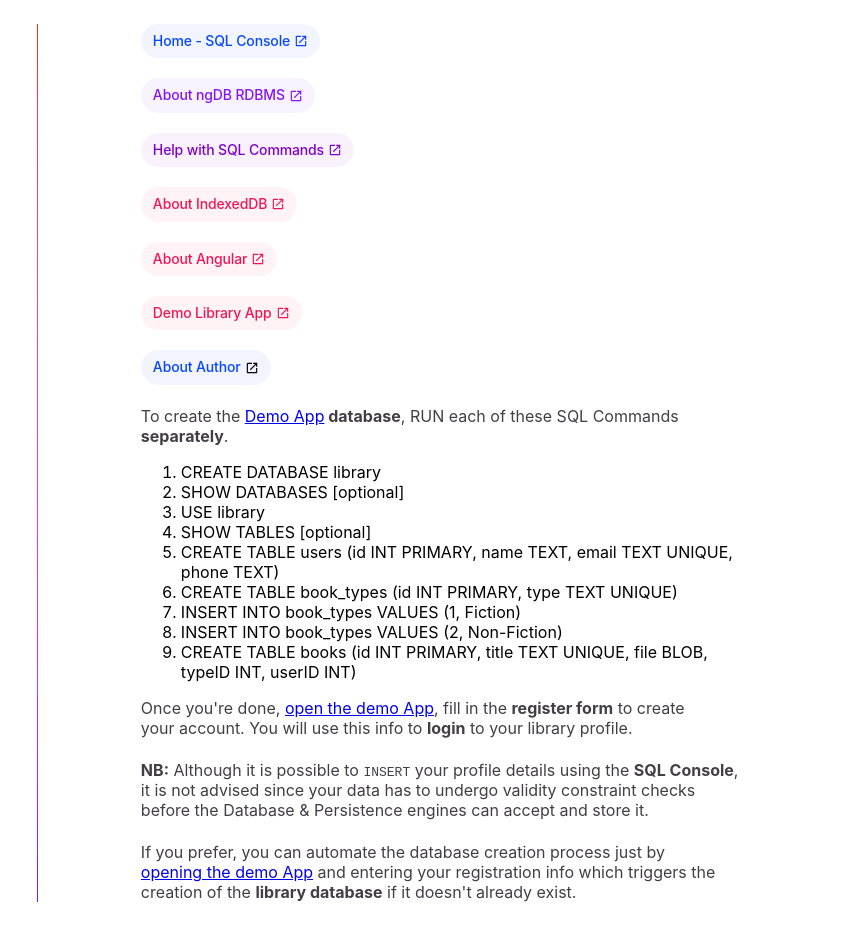
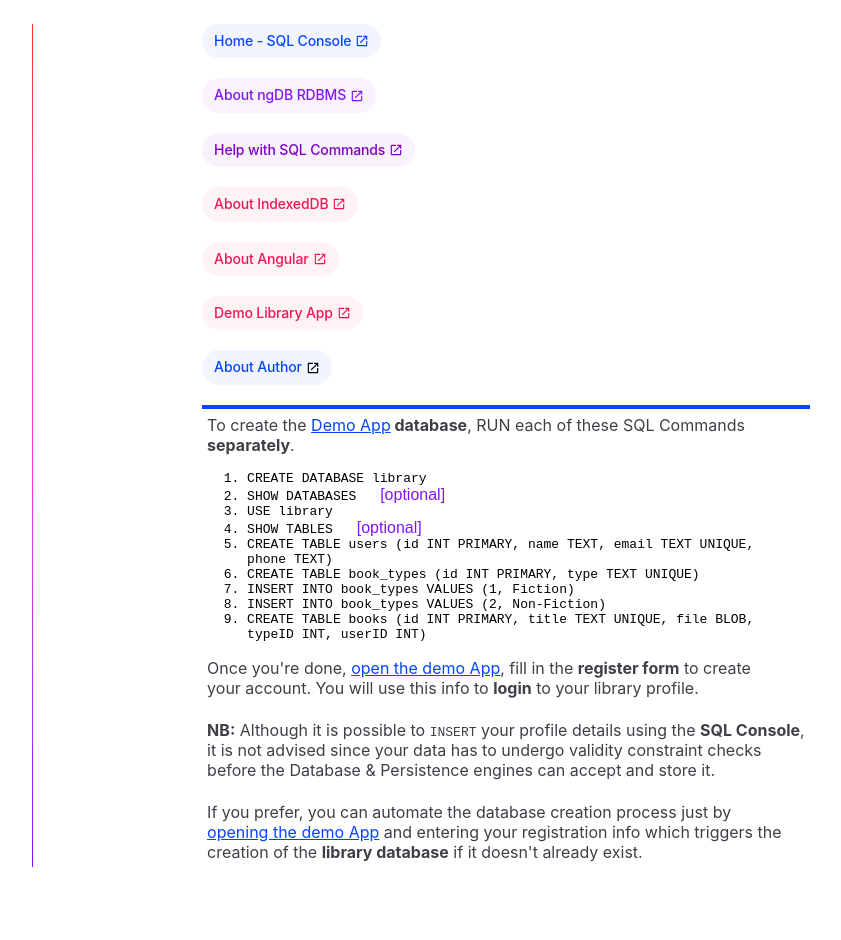
Before and after one commit to webdevs-ke/embedded-db-rdbms, an Angular app: page /about/angular in a window 1280 px wide. Shown: the top 940 px of the page, without its empty margins (304-1145 px from the left). Built offline with nearby package versions, Linux system fonts and the light colour scheme.

Commit message:
style db creation instruction commands, UI, and UX

```diff
--- a/src/app/app.css
+++ b/src/app/app.css
@@ -70,7 +70,7 @@
     display: flex;
     justify-content: space-around;
     width: 100%;
-    max-width: 900px;
+    max-width: 90%;
     margin-bottom: 3rem;
   }
 
@@ -157,6 +157,27 @@
     fill: var(--gray-900);
   }
 
+  .demo-app-cmds {
+    border-top: 0.25rem solid var(--bright-blue);
+    padding: 5px;
+  }
+
+  .demo-app-cmds a {
+    color: var(--bright-blue);
+  }
+
+  .demo-app-cmds li {
+    font-family: monospace;
+
+  }
+
+  .subtext {
+    color: var(--electric-violet);
+    margin-left: 1rem;
+    font-family: Arial, Helvetica, sans-serif;
+  }
+
+
   @media screen and (max-width: 650px) {
     .content {
       flex-direction: column;
```
